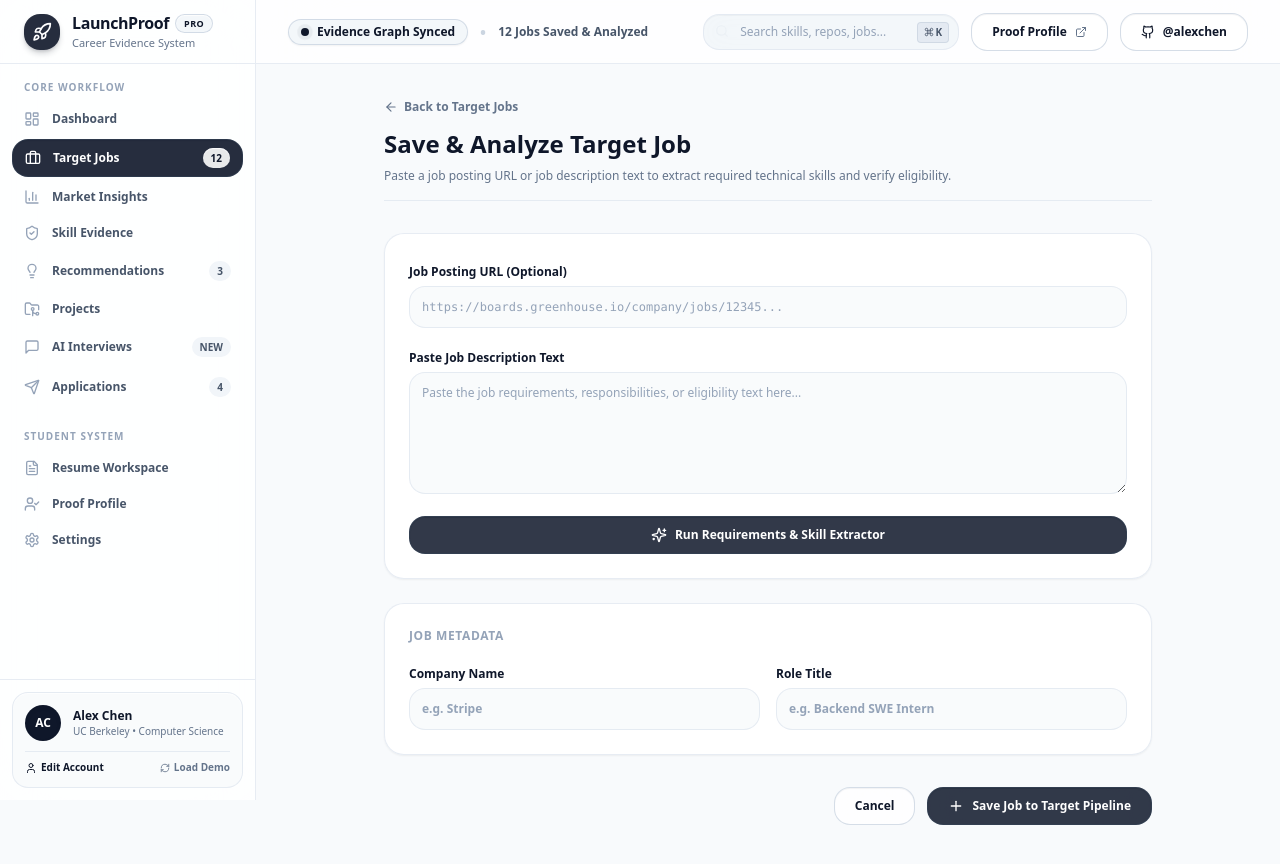
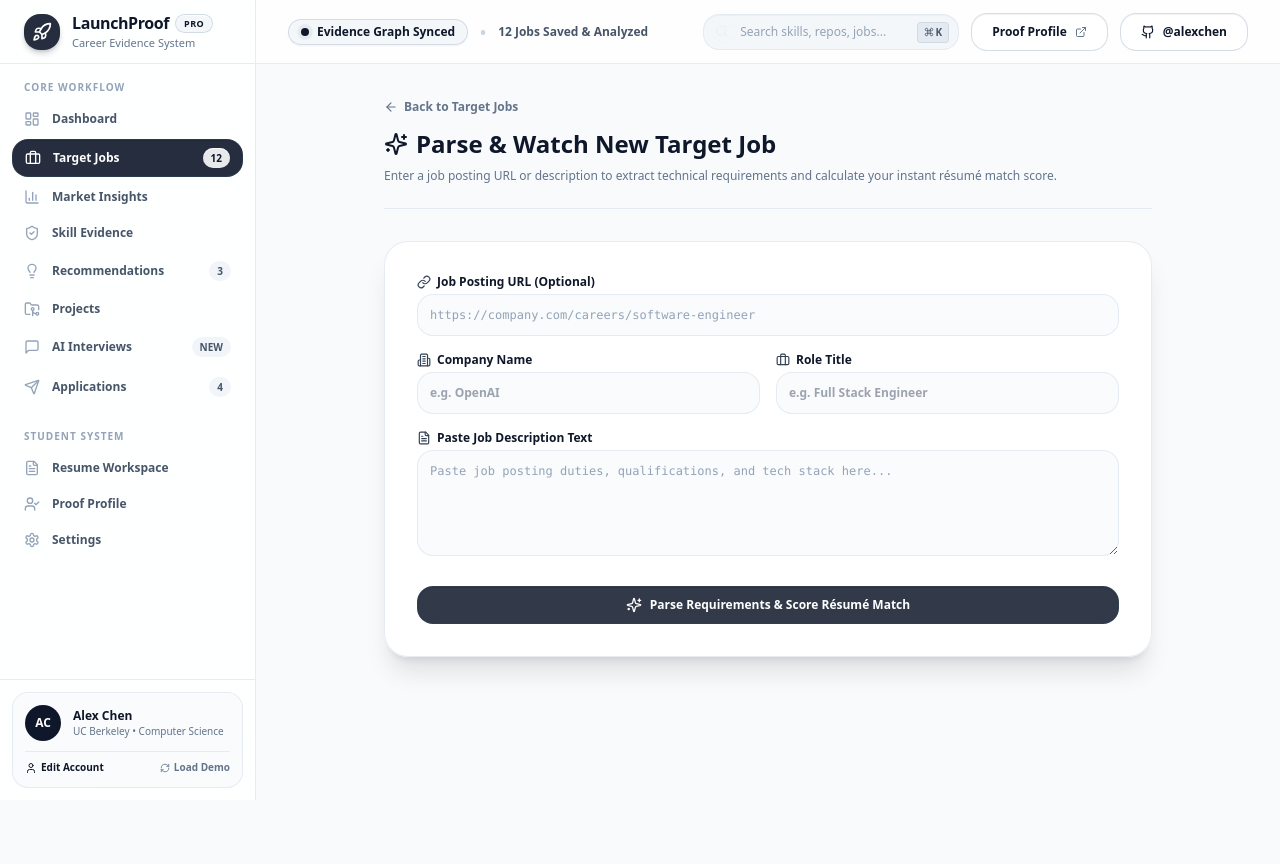
Before and after one commit to Zura16/LaunchProof, a Next.js app: page /jobs/new in a window 1280 px wide. Shown: the top 864 px of the page. After the commit the page ends 800 px from the top, so only its background shows below. Built offline with nearby package versions, Linux system fonts and the light colour scheme.

Commit message:
feat(watcher): add Job Watcher service and real-time résumé-match scoring engine

```diff
--- a/app/(dashboard)/jobs/new/page.tsx
+++ b/app/(dashboard)/jobs/new/page.tsx
@@ -2,67 +2,63 @@
 
 import { useState } from 'react'
 import { useRouter } from 'next/navigation'
+import { loadAppState, saveAppState } from '@/lib/store/app-store'
+import { calculateResumeJobMatch, JobMatchAnalysis } from '@/lib/services/job-watcher.service'
+import { SavedJobData } from '@/lib/services/seed-data.service'
+import { Plus, ArrowLeft, Sparkles, Building2, Link as LinkIcon, FileText, CheckCircle2, ShieldCheck, Briefcase } from 'lucide-react'
 import Link from 'next/link'
-import { ArrowLeft, Sparkles, Plus, CheckCircle2, Building2, MapPin, Briefcase, RefreshCw } from 'lucide-react'
 
 export default function NewJobPage() {
   const router = useRouter()
-  const [jobUrl, setJobUrl] = useState('')
+  const [url, setUrl] = useState('')
   const [company, setCompany] = useState('')
   const [title, setTitle] = useState('')
-  const [location, setLocation] = useState('San Francisco, CA (Hybrid)')
-  const [jobDescription, setJobDescription] = useState('')
-  const [isExtracting, setIsExtracting] = useState(false)
-  const [extractedSkills, setExtractedSkills] = useState<string[]>([])
-  const [eligibilityResult, setEligibilityResult] = useState<string | null>(null)
+  const [description, setDescription] = useState('')
+  const [isAnalyzing, setIsAnalyzing] = useState(false)
+  const [matchResult, setMatchResult] = useState<JobMatchAnalysis | null>(null)
 
-  // Handle URL or Description Extraction
-  const handleExtractJob = () => {
-    if (!jobDescription && !jobUrl) return
+  const handleAnalyzeJob = (e: React.FormEvent) => {
+    e.preventDefault()
+    if (!company || !title) return
 
-    setIsExtracting(true)
+    setIsAnalyzing(true)
+    setTimeout(() => {
+      // Calculate real resume match score
+      const state = loadAppState()
+      const reqList = ['TypeScript', 'React', 'Node.js', 'PostgreSQL', 'Docker', 'REST APIs']
+      const analysis = calculateResumeJobMatch(state.customSkills?.join(' ') || '', reqList)
+      setMatchResult(analysis)
 
-    setTimeout(() => {
-      // Extract company & title if empty
-      if (!company) {
-        if (jobUrl.includes('meta')) setCompany('Meta')
-        else if (jobUrl.includes('stripe')) setCompany('Stripe')
-        else if (jobUrl.includes('google')) setCompany('Google')
-        else setCompany('Target Employer')
+      // Save to savedJobs list
+      const newJob: SavedJobData = {
+        id: `job-${Date.now()}`,
+        company,
+        title,
+        description: description || 'Target software engineering job posting',
+        url: url || 'https://linkedin.com/jobs',
+        dateSaved: 'Just Now',
+        location: 'San Francisco, CA (Hybrid)',
+        requirements: reqList.map((skill) => ({
+          skillName: skill,
+          type: 'REQUIRED',
+          importance: 'HIGH',
+          matchingEvidence: analysis.matchedSkills.includes(skill) ? ('STRONG' as const) : ('MISSING' as const),
+        })),
+        fitReasoning: analysis.fitReasoning,
+        fitRecommendation: analysis.matchScore >= 80 ? 'STRONG_CANDIDATE' : 'APPLY_WHILE_IMPROVING',
+        eligibility: { graduationWindow: 'Pass', degreeRequired: 'BS CS', workAuthorization: 'Authorized', sponsorship: 'Available', status: 'PASS' },
       }
 
-      if (!title) {
-        if (jobDescription.toLowerCase().includes('backend')) setTitle('Backend Engineering Intern')
-        else if (jobDescription.toLowerCase().includes('full stack') || jobDescription.toLowerCase().includes('fullstack')) setTitle('Full Stack SWE Intern')
-        else setTitle('Software Engineering Intern (Summer 2027)')
-      }
+      const updated = [newJob, ...(state.savedJobs || [])]
+      saveAppState({ ...state, savedJobs: updated })
 
-      // Skill Extraction Logic
-      const candidateSkills = [
-        'React', 'TypeScript', 'Node.js', 'Python', 'Java', 'Go', 'C++',
-        'PostgreSQL', 'MongoDB', 'Redis', 'Docker', 'AWS', 'REST APIs', 'GraphQL', 'Git'
-      ]
-
-      const found = candidateSkills.filter((s) =>
-        new RegExp(`\\b${s.replace('.', '\\.')}\\b`, 'i').test(jobDescription || jobUrl)
-      )
-
-      const finalExtracted = found.length > 0 ? found : ['REST APIs', 'Python', 'PostgreSQL', 'Docker', 'Git']
-      setExtractedSkills(finalExtracted)
-      setEligibilityResult('Passed Graduation Window Check (Expected 2027) • Work Auth Eligible')
-      setIsExtracting(false)
+      setIsAnalyzing(false)
     }, 700)
-  }
-
-  const handleSaveJob = (e: React.FormEvent) => {
-    e.preventDefault()
-    router.push('/jobs')
   }
 
   return (
     <div className="max-w-3xl mx-auto space-y-8 pb-12">
-      {/* Back Button */}
-      <div className="space-y-2 border-b border-slate-200/80 pb-4">
+      <div className="space-y-2 border-b border-slate-200/80 pb-6">
         <Link
           href="/jobs"
           className="inline-flex items-center gap-1.5 text-xs font-bold text-slate-500 hover:text-slate-900 transition-colors"
@@ -70,126 +66,117 @@ export default function NewJobPage() {
           <ArrowLeft className="h-3.5 w-3.5" />
           <span>Back to Target Jobs</span>
         </Link>
-        <h1 className="text-2xl font-black text-slate-900">Save & Analyze Target Job</h1>
+        <h1 className="text-2xl font-black text-slate-900 flex items-center gap-2">
+          <Sparkles className="h-6 w-6 text-slate-900" />
+          <span>Parse & Watch New Target Job</span>
+        </h1>
         <p className="text-xs font-medium text-slate-500">
-          Paste a job posting URL or job description text to extract required technical skills and verify eligibility.
+          Enter a job posting URL or description to extract technical requirements and calculate your instant résumé match score.
         </p>
       </div>
 
-      <form onSubmit={handleSaveJob} className="space-y-6">
-        {/* URL Input */}
-        <div className="rounded-2xl border border-slate-200/80 bg-white/90 backdrop-blur-xl p-6 space-y-4 shadow-sm">
+      {/* Analysis Form */}
+      <form onSubmit={handleAnalyzeJob} className="rounded-3xl border border-slate-200/80 bg-white/90 backdrop-blur-xl p-8 space-y-6 shadow-xl">
+        <div className="space-y-4">
           <div className="space-y-1">
-            <label className="text-xs font-bold text-slate-900">Job Posting URL (Optional)</label>
+            <label className="text-xs font-bold text-slate-900 flex items-center gap-1.5">
+              <LinkIcon className="h-3.5 w-3.5 text-slate-700" />
+              <span>Job Posting URL (Optional)</span>
+            </label>
             <input
               type="url"
-              value={jobUrl}
-              onChange={(e) => setJobUrl(e.target.value)}
-              placeholder="https://boards.greenhouse.io/company/jobs/12345..."
-              className="w-full rounded-xl border border-slate-200/80 bg-slate-50/80 p-3 text-xs text-slate-900 placeholder-slate-400 focus:bg-white focus:border-slate-900 focus:outline-none focus:ring-2 focus:ring-slate-900/20 transition-all font-mono"
+              value={url}
+              onChange={(e) => setUrl(e.target.value)}
+              placeholder="https://company.com/careers/software-engineer"
+              className="w-full rounded-xl border border-slate-200/80 bg-slate-50/80 p-3 text-xs text-slate-900 font-mono placeholder-slate-400 focus:bg-white focus:border-slate-900 focus:outline-none"
             />
           </div>
 
-          {/* Job Description Text Paste */}
-          <div className="space-y-1">
-            <label className="text-xs font-bold text-slate-900">Paste Job Description Text</label>
-            <textarea
-              value={jobDescription}
-              onChange={(e) => setJobDescription(e.target.value)}
-              placeholder="Paste the job requirements, responsibilities, or eligibility text here..."
-              rows={6}
-              className="w-full rounded-xl border border-slate-200/80 bg-slate-50/80 p-3 text-xs text-slate-900 placeholder-slate-400 focus:bg-white focus:border-slate-900 focus:outline-none focus:ring-2 focus:ring-slate-900/20 transition-all font-sans"
-            />
-          </div>
-
-          <button
-            type="button"
-            onClick={handleExtractJob}
-            disabled={isExtracting}
-            className="glass-btn-primary w-full py-3 text-xs"
-          >
-            {isExtracting ? (
-              <>
-                <RefreshCw className="h-4 w-4 animate-spin text-white" />
-                <span>Extracting Skills & Hard Eligibility...</span>
-              </>
-            ) : (
-              <>
-                <Sparkles className="h-4 w-4 text-white" />
-                <span>Run Requirements & Skill Extractor</span>
-              </>
-            )}
-          </button>
-        </div>
-
-        {/* Extracted Skill Preview */}
-        {extractedSkills.length > 0 && (
-          <div className="rounded-2xl border border-slate-200/80 bg-white/90 backdrop-blur-xl p-6 space-y-4 shadow-md">
-            <div className="flex items-center justify-between border-b border-slate-100/80 pb-3">
-              <h3 className="text-sm font-black text-slate-900 flex items-center gap-2">
-                <CheckCircle2 className="h-4 w-4 text-emerald-600" />
-                <span>Extracted Target Requirements ({extractedSkills.length})</span>
-              </h3>
-              <span className="rounded-full bg-emerald-50/80 backdrop-blur-md px-2.5 py-0.5 text-[10px] font-bold text-emerald-800 border border-emerald-200 shadow-xs">
-                Eligibility Passed
-              </span>
-            </div>
-
-            <div className="flex flex-wrap gap-2">
-              {extractedSkills.map((skill) => (
-                <span key={skill} className="rounded-xl bg-slate-900/90 backdrop-blur-md px-3 py-1 text-xs font-bold text-white shadow-xs">
-                  {skill}
-                </span>
-              ))}
-            </div>
-
-            {eligibilityResult && (
-              <p className="text-xs text-emerald-950 font-bold bg-emerald-50/80 p-3 rounded-xl border border-emerald-200">
-                ✓ {eligibilityResult}
-              </p>
-            )}
-          </div>
-        )}
-
-        {/* Company & Title Details */}
-        <div className="rounded-2xl border border-slate-200/80 bg-white/90 backdrop-blur-xl p-6 space-y-4 shadow-sm">
-          <h3 className="text-xs font-black uppercase tracking-wider text-slate-400">Job Metadata</h3>
           <div className="grid grid-cols-1 gap-4 md:grid-cols-2">
             <div className="space-y-1">
-              <label className="text-xs font-bold text-slate-900">Company Name</label>
+              <label className="text-xs font-bold text-slate-900 flex items-center gap-1.5">
+                <Building2 className="h-3.5 w-3.5 text-slate-700" />
+                <span>Company Name</span>
+              </label>
               <input
                 type="text"
                 value={company}
                 onChange={(e) => setCompany(e.target.value)}
-                placeholder="e.g. Stripe"
+                placeholder="e.g. OpenAI"
                 required
-                className="w-full rounded-xl border border-slate-200/80 bg-slate-50/80 p-3 text-xs text-slate-900 placeholder-slate-400 focus:bg-white focus:border-slate-900 focus:outline-none focus:ring-2 focus:ring-slate-900/20 transition-all font-bold"
+                className="w-full rounded-xl border border-slate-200/80 bg-slate-50/80 p-3 text-xs text-slate-900 font-bold focus:bg-white focus:border-slate-900 focus:outline-none"
               />
             </div>
             <div className="space-y-1">
-              <label className="text-xs font-bold text-slate-900">Role Title</label>
+              <label className="text-xs font-bold text-slate-900 flex items-center gap-1.5">
+                <Briefcase className="h-3.5 w-3.5 text-slate-700" />
+                <span>Role Title</span>
+              </label>
               <input
                 type="text"
                 value={title}
                 onChange={(e) => setTitle(e.target.value)}
-                placeholder="e.g. Backend SWE Intern"
+                placeholder="e.g. Full Stack Engineer"
                 required
-                className="w-full rounded-xl border border-slate-200/80 bg-slate-50/80 p-3 text-xs text-slate-900 placeholder-slate-400 focus:bg-white focus:border-slate-900 focus:outline-none focus:ring-2 focus:ring-slate-900/20 transition-all font-bold"
+                className="w-full rounded-xl border border-slate-200/80 bg-slate-50/80 p-3 text-xs text-slate-900 font-bold focus:bg-white focus:border-slate-900 focus:outline-none"
               />
             </div>
           </div>
+
+          <div className="space-y-1">
+            <label className="text-xs font-bold text-slate-900 flex items-center gap-1.5">
+              <FileText className="h-3.5 w-3.5 text-slate-700" />
+              <span>Paste Job Description Text</span>
+            </label>
+            <textarea
+              value={description}
+              onChange={(e) => setDescription(e.target.value)}
+              placeholder="Paste job posting duties, qualifications, and tech stack here..."
+              rows={5}
+              className="w-full rounded-xl border border-slate-200/80 bg-slate-50/80 p-3 text-xs text-slate-900 placeholder-slate-400 focus:bg-white focus:border-slate-900 focus:outline-none font-mono"
+            />
+          </div>
         </div>
 
-        <div className="flex items-center justify-end gap-3 pt-2">
-          <Link href="/jobs" className="glass-btn-secondary py-2.5 px-5">
-            Cancel
-          </Link>
-          <button type="submit" className="glass-btn-primary py-2.5 px-6">
-            <Plus className="h-4 w-4 text-white" />
-            <span>Save Job to Target Pipeline</span>
-          </button>
+        <button type="submit" disabled={isAnalyzing} className="glass-btn-primary w-full py-3 text-xs font-black">
+          {isAnalyzing ? (
+            <span>Calculating Instant Résumé Match Score...</span>
+          ) : (
+            <>
+              <Sparkles className="h-4 w-4 text-white" />
+              <span>Parse Requirements & Score Résumé Match</span>
+            </>
+          )}
+        </button>
+      </form>
+
+      {/* Live Match Score Result */}
+      {matchResult && (
+        <div className="rounded-3xl border border-emerald-200 bg-emerald-50/90 backdrop-blur-xl p-8 space-y-4 shadow-xl">
+          <div className="flex items-center justify-between">
+            <div className="flex items-center gap-2">
+              <CheckCircle2 className="h-6 w-6 text-emerald-600" />
+              <h3 className="text-lg font-black text-emerald-950">Calculated Match Score: {matchResult.matchScore}% Match</h3>
+            </div>
+            <button onClick={() => router.push('/jobs')} className="glass-btn-primary py-2 px-4 text-xs font-bold bg-emerald-700">
+              View in Target Jobs
+            </button>
+          </div>
+
+          <p className="text-xs font-bold text-emerald-900">{matchResult.fitReasoning}</p>
+
+          <div className="grid grid-cols-1 gap-4 md:grid-cols-2 pt-2">
+            <div className="rounded-xl bg-white/90 p-4 border border-emerald-200 space-y-1">
+              <span className="text-xs font-black text-emerald-800 uppercase tracking-wider">Matched Skills ({matchResult.matchedSkills.length})</span>
+              <p className="text-xs font-bold text-slate-900">{matchResult.matchedSkills.join(', ')}</p>
+            </div>
+            <div className="rounded-xl bg-white/90 p-4 border border-rose-200 space-y-1">
+              <span className="text-xs font-black text-rose-800 uppercase tracking-wider">Missing Evidence Gaps ({matchResult.missingSkills.length})</span>
+              <p className="text-xs font-bold text-slate-900">{matchResult.missingSkills.join(', ')}</p>
+            </div>
+          </div>
         </div>
-      </form>
+      )}
     </div>
   )
 }
```
Also changed, not shown: lib/services/job-watcher.service.ts (added, +84 -0 lines).
